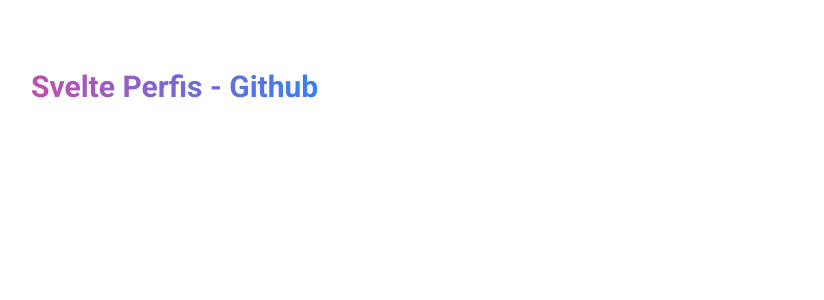
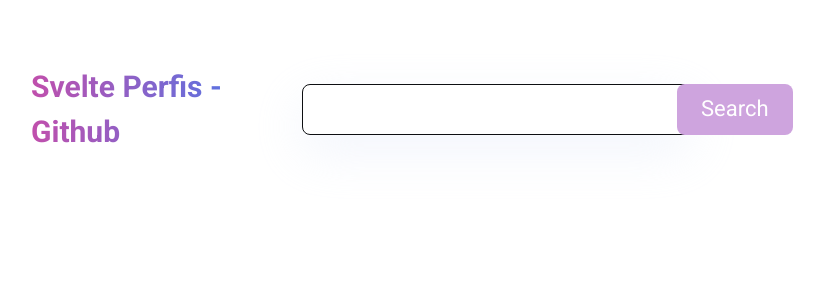
Before and after one commit to anaoliveira001/Svelte, a Svelte app: page / in a window 1280 px wide. Shown: the top 300 px of the page, without its empty margins (209-1033 px from the left). Built offline with nearby package versions, Linux system fonts and the light colour scheme.

Commit message:
Update - 5

```diff
--- a/src/App.svelte
+++ b/src/App.svelte
@@ -1,16 +1,31 @@
 <script lang="ts">
+
   import Titulo from "./components/Titulo.svelte";
+
+  function aoSubmeter(){
+	console.log('Funcionou');
+  }
 </script>
 
 	<div class="app">
 		<header>
 			<Titulo />
+			<div class="busca-usuario">
+				<form on:submit|preventDefault={aoSubmeter}>
+					<input type="text" class="input">
+
+					<div class="button-container">
+						<button type="submit" class="button">Search</button>
+					</div>
+
+				</form>
+			</div>
 		</header>
 
 	</div>
 
 <style>
-	    .app {
+	.app {
     max-height: 100vh;
   }
 
@@ -20,4 +35,58 @@
     justify-content: space-between;
   }
 
+  .busca-usuario {
+    position: relative;
+    width: 70%;
+  }
+
+  .input {
+    padding: 15px 25px;
+    width: calc(100% - 8.75rem);
+    font-size: 1rem;
+    border-radius: 8px;
+    border: 1px solid #0e0f12;
+    box-shadow: 0px 17px 52px rgba(222, 231, 247, 0.4);
+    outline: 0;
+  }
+
+  .input::placeholder {
+    font-family: "Roboto";
+    font-style: italic;
+    font-weight: 300;
+    font-size: 19.5px;
+    line-height: 26px;
+    color: #6e8cba;
+  }
+
+  .button-container {
+    position: absolute;
+    width: 9.625rem;
+    right: 0;
+    top: 0;
+    bottom: 0;
+    display: flex;
+  }
+
+  .button {
+    padding: 15px 24px;
+    border-radius: 8px;
+    border: none;
+    background: #cea4de;
+    line-height: 26px;
+    color: #fff;
+    font-size: 22px;
+    cursor: pointer;
+
+    transition: background-color 0.2s;
+
+    display: flex;
+    align-items: center;
+    gap: 13px;
+  }
+
+  .button:hover {
+    background: #000000;
+  }
+
 </style>
```
